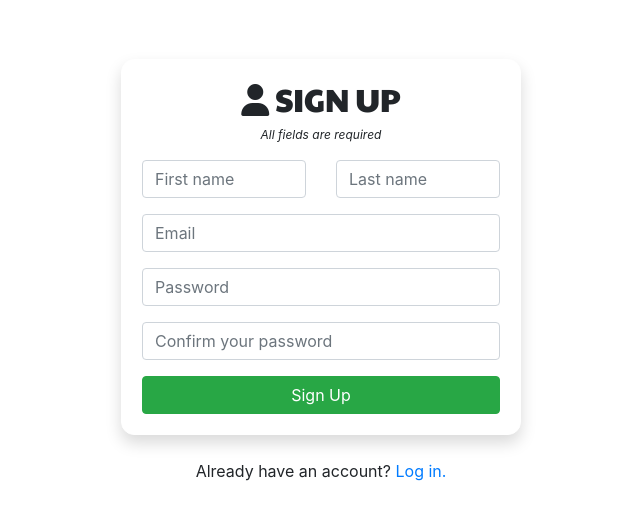
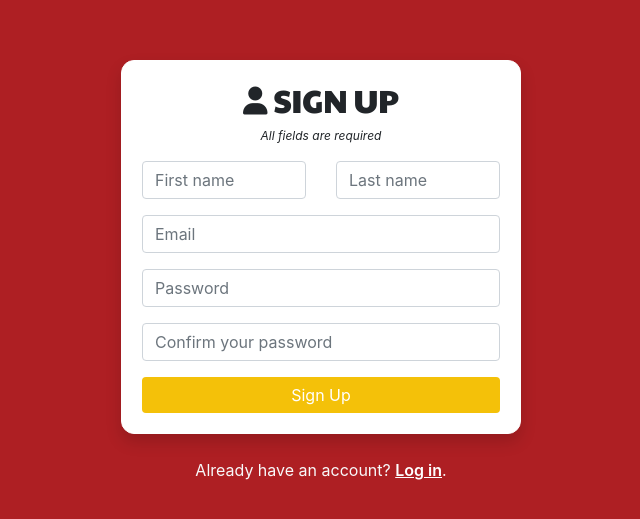
Before and after one commit to jallan07/react-rvagrubs, a React (Create React App) app in the folder client/: page /signup in a window 1280 px wide. Shown: the part 129-648 px from the top of the page, without its empty margins (319-959 px from the left). Built offline with nearby package versions, Linux system fonts and the light colour scheme.

Commit message:
Updated styling on auth components (login and signup).

```diff
--- a/client/src/App.js
+++ b/client/src/App.js
@@ -1,7 +1,6 @@
 // utils
-import { Container } from 'react-bootstrap';
+
 // components
-import Navigation from './components/Navigation';
 import Login from './components/auth/Login';
 import Signup from './components/auth/Signup';
 // routing
--- a/client/src/components/auth/Login.js
+++ b/client/src/components/auth/Login.js
@@ -1,4 +1,4 @@
-import React, { useRef, useState, useHistory } from 'react';
+import React, { useRef, useState } from 'react';
 import { Form, Button, Card, Alert, Container } from 'react-bootstrap';
 import { Link } from 'react-router-dom';
 
@@ -21,6 +21,7 @@ function Login() {
   }
 
   return (
+    <div className="wrapper auth">
       <Container
         className="d-flex align-items-center justify-content-center"
         style={{ minHeight: '100vh' }}
@@ -29,7 +30,7 @@ function Login() {
           <Card className="rounded shadow">
             <Card.Body>
               <h2 className="text-center mb-4">
-              <i className="fas fa-lock"></i> LOG IN
+                <i className="fas fa-lock fa-sm"></i> LOG IN
               </h2>
               {/* if there IS an error, then display the error here in the Alert element */}
               {error && <Alert variant="danger">{error}</Alert>}
@@ -54,7 +55,7 @@ function Login() {
                 </Form.Group>
                 <Button
                   disabled={loading}
-                className="w-100 btn btn-success"
+                  className="w-100 btn-yellow"
                   type="submit"
                 >
                   Log In
@@ -63,11 +64,16 @@ function Login() {
               <div className="w-100 text-center mt-3"></div>
             </Card.Body>
           </Card>
-        <div className="w-100 text-center mt-4">
-          Don't have an account yet? <Link to="/signup">Sign up.</Link>
+          <div className="w-100 text-center text-light  mt-4">
+            Don't have an account yet?{' '}
+            <Link className="authLink" to="/signup">
+              Sign up
+            </Link>
+            .
           </div>
         </div>
       </Container>
+    </div>
   );
 }
 
--- a/client/src/components/auth/Signup.js
+++ b/client/src/components/auth/Signup.js
@@ -1,4 +1,4 @@
-import React, { useRef, useState, useHistory } from 'react';
+import React, { useRef, useState } from 'react';
 import {
   Form,
   Button,
@@ -30,15 +30,16 @@ function Signup() {
   }
 
   return (
+    <div className="wrapper auth">
       <Container
-      className="d-flex align-items-center justify-content-center"
+        className="auth d-flex align-items-center justify-content-center"
         style={{ minHeight: '100vh' }}
       >
         <div className="w-100" style={{ maxWidth: '400px' }}>
           <Card className="rounded shadow">
             <Card.Body>
               <h2 className="text-center">
-              <i className="fas fa-user"></i> SIGN UP
+                <i className="fas fa-user fa-sm"></i> SIGN UP
               </h2>
               <p className="text-center mb-3 small">
                 <em>All fields are required</em>
@@ -99,7 +100,7 @@ function Signup() {
                 </Form.Group>
                 <Button
                   disabled={loading}
-                className="w-100 btn btn-success"
+                  className="w-100 btn-yellow"
                   type="submit"
                 >
                   Sign Up
@@ -107,11 +108,16 @@ function Signup() {
               </Form>
             </Card.Body>
           </Card>
-        <div className="w-100 text-center mt-4">
-          Already have an account? <Link to="login">Log in.</Link>
+          <div className="w-100 text-center text-light mt-4">
+            Already have an account?{' '}
+            <Link className="authLink" to="login">
+              Log in
+            </Link>
+            .
           </div>
         </div>
       </Container>
+    </div>
   );
 }
 
--- a/client/src/styles/index.css
+++ b/client/src/styles/index.css
@@ -2,6 +2,21 @@
 
 h2 {
   font-family: 'Paytone One', sans-serif;
+}
+
+.wrapper.auth {
+  background-color: #ae1f23;
+}
+
+.btn-yellow {
+  background-color: #f4c109;
+  border: #f4c109;
+}
+
+.authLink {
+  color: #ffffff;
+  text-decoration: underline 1px solid white;
+  font-weight: 600;
 }
 
 .small {
```
Lines whose indentation alone changed are shown as unchanged.
